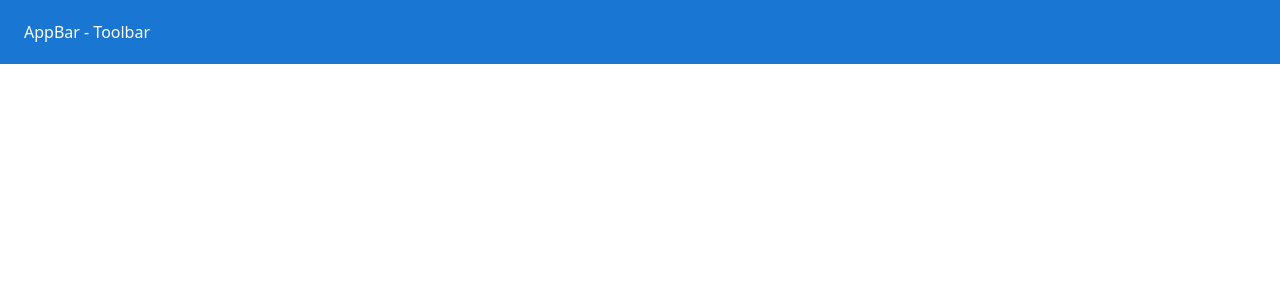
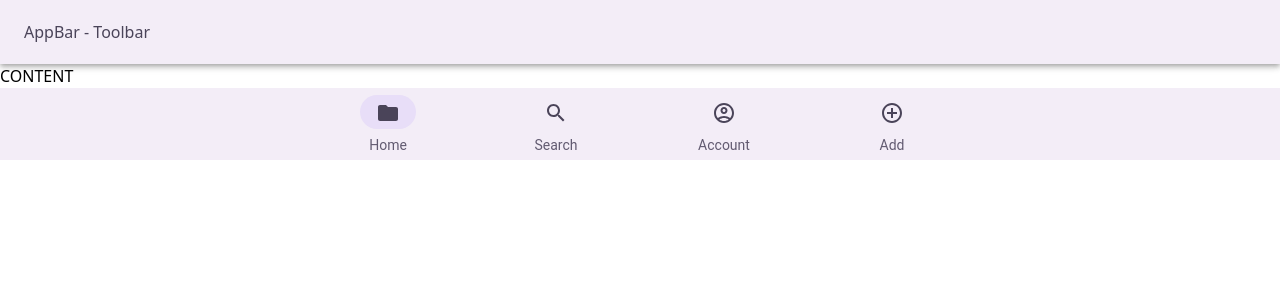
Before and after one commit to ArtisanTechsmith/todo-nextjs-firebase, a Next.js app: page / in a window 1280 px wide. Shown: the top 300 px of the page. Built offline with nearby package versions, Linux system fonts and the light colour scheme; what @mui/material-nextjs would draw is missing.

Commit message:
Implemented basic layout/template

```diff
--- a/package.json
+++ b/package.json
@@ -24,6 +24,7 @@
     "@types/react": "^19",
     "@types/react-dom": "^19",
     "postcss": "^8",
+    "sass": "^1.89.0",
     "tailwindcss": "^3.4.1",
     "typescript": "^5"
   }
--- a/src/Test.tsx
+++ /dev/null
@@ -1,9 +0,0 @@
-import React from "react"
-
-const Test = () => {
-    return (<>
-
-    </>)
-}
-
-export default Test;
--- a/src/app/layout.tsx
+++ b/src/app/layout.tsx
@@ -1,6 +1,7 @@
 import type { Metadata } from "next";
 import { AppRouterCacheProvider } from '@mui/material-nextjs/v15-appRouter';
-import {AppBar, BottomNavigation, Toolbar} from '@mui/material'
+import {AppBar, Toolbar} from '@mui/material'
+import AppBottomNavigation from '@/core/layout/AppBottomNavigation'
 import { Geist, Geist_Mono } from "next/font/google";
 import "./globals.css";
 import {
@@ -43,7 +44,7 @@
               </Toolbar>
             </AppBar>
             {children}
-            <BottomNavigation />
+            <AppBottomNavigation />
           </AppRouterCacheProvider>
         </AppThemeProvider>
       </body>
--- a/src/app/page.tsx
+++ b/src/app/page.tsx
@@ -1,12 +1,11 @@
 'use client'
 import Image from "next/image";
 import { Card } from "@mui/material";
-import Test from "@/Test";
 
 export default function Home() {
   return (
     <>
-        <Test />
+        CONTENT
     </>
   );
 }
--- /dev/null
+++ b/src/core/layout/AppBottomNavigation.tsx
@@ -0,0 +1,72 @@
+'use client'
+import styles from './styles-AppBottomNavigation.module.scss'
+import React from "react";
+import {
+    Folder as HomeIcon,
+    Search as SearchIcon,
+    AccountCircleOutlined as AccountIcon,
+    AddCircleOutline as AddIcon,
+} from "@mui/icons-material";
+import {BottomNavigation, BottomNavigationAction, useTheme} from "@mui/material";
+import {Box} from "@mui/system";
+
+interface NavigationItem {
+    label: string
+    icon: React.ReactNode
+}
+
+const AppBottomNavigation = () => {
+    const [value, setValue] = React.useState<number>(0);
+    const theme = useTheme();
+
+    const navigationItems: NavigationItem[] = [
+        {label: 'Home', icon: <HomeIcon/>},
+        {label: 'Search', icon: <SearchIcon/>},
+        {label: 'Account', icon: <AccountIcon/>},
+        {label: 'Add', icon: <AddIcon/>},
+    ]
+
+    return (
+        <Box component="div" bgcolor={theme.palette.primary.light}>
+            <BottomNavigation
+                sx={{
+                    backgroundColor: theme.palette.primary.main,
+                    paddingTop: 5,
+                    paddingBottom: 4,
+                }}
+                className={styles.AppBottomNavigation}
+                value={value}
+                onChange={(e, v) => setValue(v)}
+            >
+                {navigationItems.map((item, index) => (
+                    <BottomNavigationAction
+                        key={index}
+                        className={styles.AppBottomNavigationItem}
+                        showLabel={true}
+                        label={
+                            <Box
+                                className={styles.NavigationItemLabel}
+                                component="span"
+                                color={theme.palette.secondary.main}
+                            >
+                                {item.label}
+                            </Box>
+                        }
+                        icon={
+                            <Box
+                                className={styles.SvgIconWrapper}
+                                component="div"
+                                color={theme.palette.primary.contrastText}
+                                bgcolor={value === index ? theme.palette.primary.light : ''}
+                            >
+                                {item.icon}
+                            </Box>
+                        }
+                    />
+                ))}
+            </BottomNavigation>
+        </Box>
+    )
+}
+
+export default AppBottomNavigation
--- /dev/null
+++ b/src/core/layout/styles-AppBottomNavigation.module.scss
@@ -0,0 +1,14 @@
+.AppBottomNavigation {
+}
+.AppBottomNavigationItem {
+  padding-top: 24px;
+}
+.NavigationItemLabel {
+  font-size: 0.875rem;
+  line-height: 2rem;
+}
+.SvgIconWrapper {
+  transition: background-color 0.25s ease-in-out;
+  padding: 4px 16px;
+  border-radius: 999px;
+}
--- a/src/core/providers/ThemeProvider.tsx
+++ b/src/core/providers/ThemeProvider.tsx
@@ -3,6 +3,17 @@
 import { createTheme, ThemeProvider } from '@mui/material/styles';
 
 const theme = createTheme({
+    palette: {
+        primary: {
+            main: '#f3edf7',
+            dark: '',
+            light: '#e8def8',
+            contrastText: '#4a4459'
+        },
+        secondary: {
+            main: '#625b71',
+        }
+    },
     components: {
         MuiButtonBase: {
             defaultProps: {
```
Also changed, not shown: src/core/layout/BottomNavigation.tsx (deleted), 1 other file (tests, documents, lock files or other folders).
